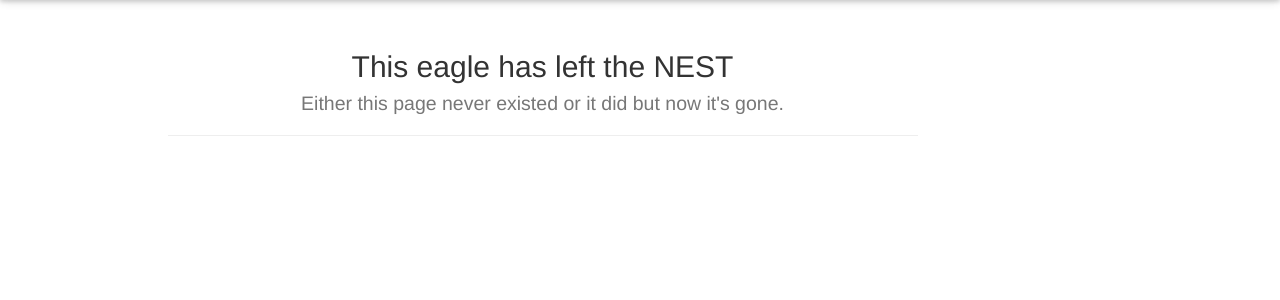
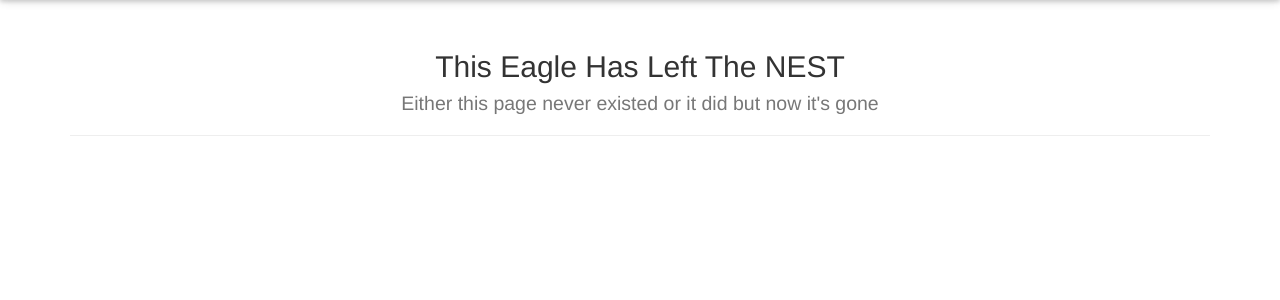
Before and after one commit to mtlevine0/NEST, a Flask app: page /1 in a window 1280 px wide. Shown: the part 50-350 px from the top of the page. Run offline with Flask 2, Linux system fonts and the light colour scheme; some libraries are stand-ins or nearby versions.

Commit message:
more content updates

```diff
--- a/templates/404.html
+++ b/templates/404.html
@@ -3,10 +3,10 @@
  {% block content %}
  <div class="container">
    <div class="row">
-     <div class="col-md-8 col-md-offset-1">
-       <div class="page-header" align="center">
-         <h2>This eagle has left the NEST<br>
-         <small>Either this page never existed or it did but now it's gone.</small>
+     <div class="container-fluid">
+       <div class="page-header text-center">
+         <h2>This Eagle Has Left The NEST<br>
+         <small>Either this page never existed or it did but now it's gone</small>
          </h2>
        </div>
      </div>
--- a/templates/about.html
+++ b/templates/about.html
@@ -3,8 +3,8 @@
  {% block content %}
  <div class="container">
    <div class="row">
-     <div class="col-md-8 col-md-offset-1">
-       <div class="page-header" align="center">
+     <div class="container-fluid">
+       <div class="page-header text-center">
          <h2>This Page is Under Construction<br>
          <small>Come back later</small>
          </h2>
--- a/templates/api.html
+++ b/templates/api.html
@@ -3,8 +3,8 @@
  {% block content %}
  <div class="container">
    <div class="row">
-     <div class="col-md-8 col-md-offset-1">
-       <div class="page-header" align="center">
+     <div class="container-fluid">
+       <div class="page-header text-center">
          <h2>This Page is Under Construction<br>
          <small>Come back later</small>
          </h2>
--- a/templates/faq.html
+++ b/templates/faq.html
@@ -3,8 +3,8 @@
  {% block content %}
  <div class="container">
    <div class="row">
-     <div class="col-md-8 col-md-offset-1">
-       <div class="page-header" align="center">
+     <div class="container-fluid">
+       <div class="page-header text-center">
          <h2>This Page is Under Construction<br>
          <small>Come back later</small>
          </h2>
```
